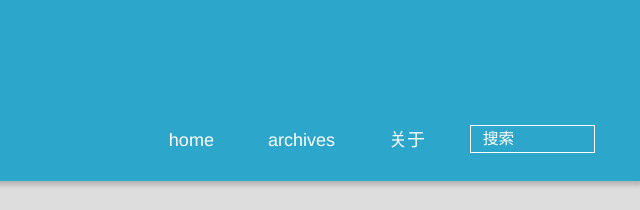
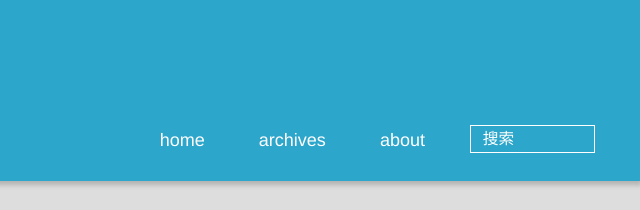
Before and after one commit to longRivers/longRivers.github.io, a plain HTML site: page 2015/12/06/hello-world/index.html in a window 1280 px wide. Shown: the top 210 px of the page, 640-1280 px from the left. Drawn offline with Linux system fonts and the light colour scheme; a script that the page names is missing.

Commit message:
Site updated: 2015-12-06 19:50:30

```diff
--- a/2015/12/06/hello-world/index.html
+++ b/2015/12/06/hello-world/index.html
@@ -61,7 +61,7 @@ Quick">
 
 						<li><a href="/archives">archives</a></li>
 
-						<li><a href="/about">关于</a></li>
+						<li><a href="/about">about</a></li>
 
 					<li>
 
--- a/index.html
+++ b/index.html
@@ -57,7 +57,7 @@
 
 						<li><a href="/archives">archives</a></li>
 
-						<li><a href="/about">关于</a></li>
+						<li><a href="/about">about</a></li>
 
 					<li>
 
```
Also changed, not shown: archives/2015/12/index.html (+1 -1 lines), archives/2015/index.html (+1 -1 lines), archives/index.html (+1 -1 lines).
